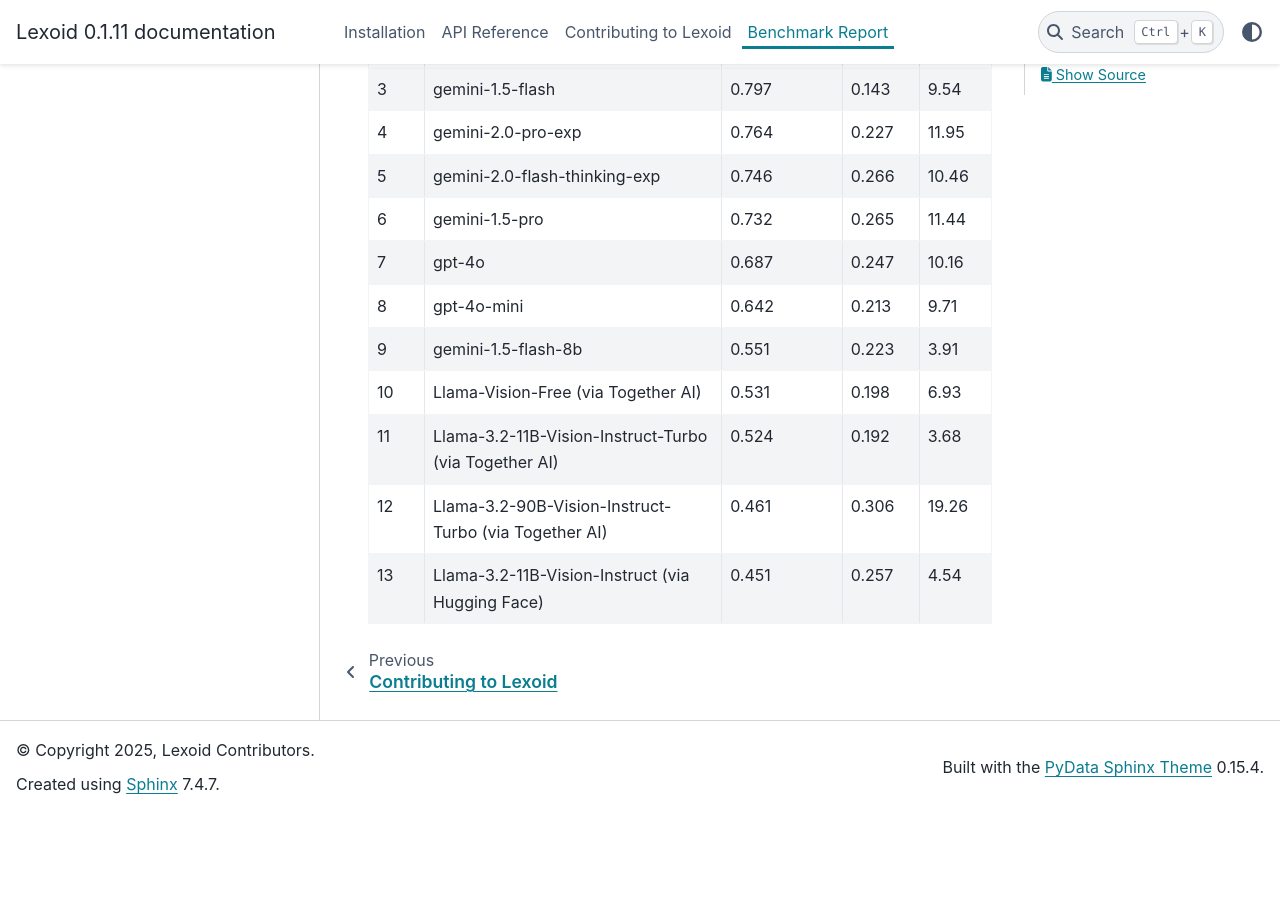
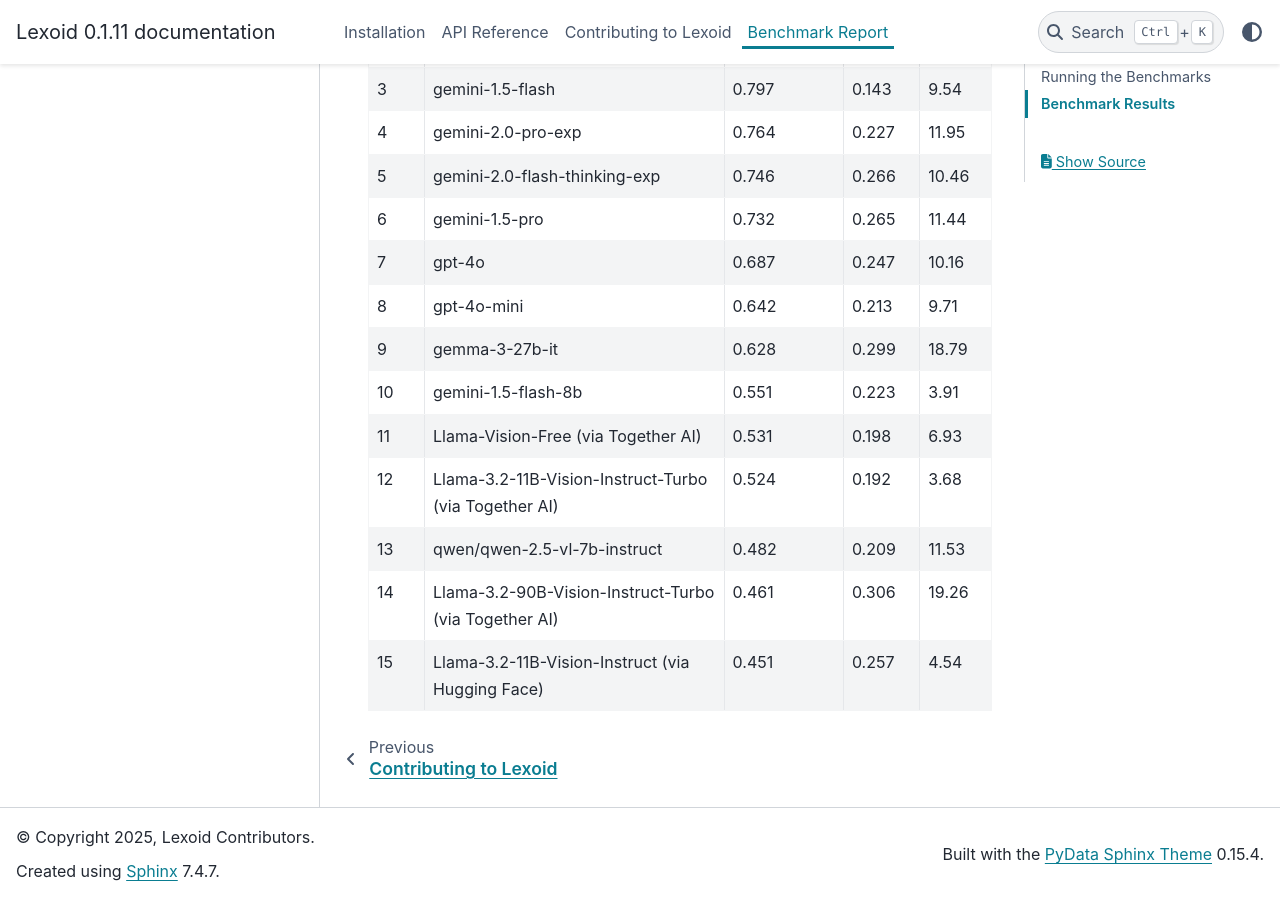
Before and after one commit to oidlabs-com/Lexoid, a Sphinx documentation site: the page built from docs/benchmark.rst, in a window 1280 px wide and 900 px high, scrolled down 2029 px. Built offline with Sphinx 7.4.7 and the PyData theme 0.15.4, drawn with Linux system fonts in a browser that asks for light colours; before the commit the page ends 2843 px from its top, so only the background shows below that.

Commit message:
Update benchmark with OpenRouter models

```diff
--- a/docs/benchmark.rst
+++ b/docs/benchmark.rst
@@ -118,26 +118,36 @@
      - 0.213
      - 9.71
    * - 9
+     - gemma-3-27b-it
+     - 0.628
+     - 0.299
+     - 18.79
+   * - 10
      - gemini-1.5-flash-8b
      - 0.551
      - 0.223
      - 3.91
-   * - 10
+   * - 11
      - Llama-Vision-Free (via Together AI)
      - 0.531
      - 0.198
      - 6.93
-   * - 11
+   * - 12
      - Llama-3.2-11B-Vision-Instruct-Turbo (via Together AI)
      - 0.524
      - 0.192
      - 3.68
-   * - 12
+   * - 13
+     - qwen/qwen-2.5-vl-7b-instruct
+     - 0.482
+     - 0.209
+     - 11.53
+   * - 14
      - Llama-3.2-90B-Vision-Instruct-Turbo (via Together AI)
      - 0.461
      - 0.306
      - 19.26
-   * - 13
+   * - 15
      - Llama-3.2-11B-Vision-Instruct (via Hugging Face)
      - 0.451
      - 0.257
```
Also changed, not shown: README.md (+7 -5 lines), 1 other file.
